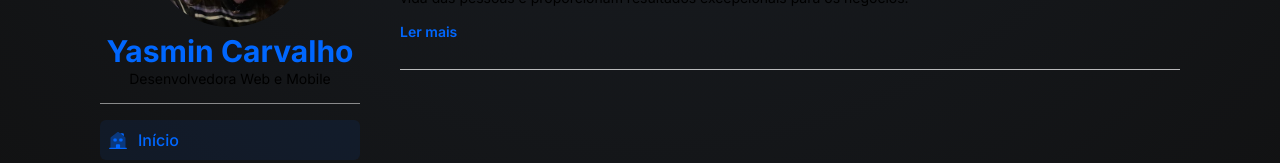
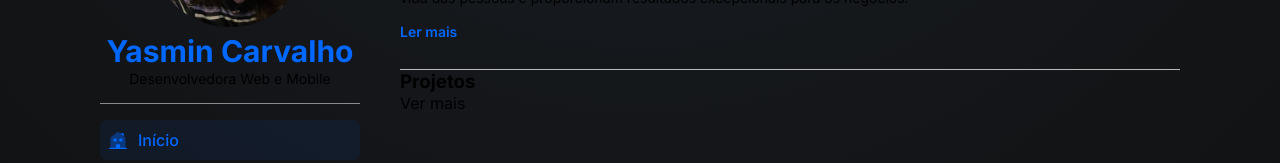
Before and after one commit to Yasnnie/portifolio-react, a Next.js app: page / in a window 1280 px wide. Shown: the part 221-384 px from the top of the page. Built offline with nearby package versions, Linux system fonts and the light colour scheme.

Commit message:
feat: start home projects

```diff
--- /dev/null
+++ b/src/components/HomeProjects/index.tsx
@@ -0,0 +1,14 @@
+import styled from "styled-components"
+
+export default function HomeProjects(){
+    return<Container>
+        <div>
+            <h3>Projetos</h3>
+
+            <a>Ver mais</a>
+        </div>
+    </Container>
+}
+
+
+const Container = styled.section``
--- a/src/pages/contato.tsx
+++ b/src/pages/contato.tsx
@@ -12,7 +12,7 @@ export default function Contato() {
         <link rel="icon" href="/favicon.ico" />
       </Head>
       <PageContainer>
-      Contato
+        Contato
       </PageContainer>
     </>
   )
--- a/src/pages/index.tsx
+++ b/src/pages/index.tsx
@@ -3,6 +3,7 @@ import Image from 'next/image'
 import PageContainer from '@/components/PageContainer'
 import HomeAbout from '@/components/HomeAbout'
 import Line from '@/components/Line'
+import HomeProjects from '@/components/HomeProjects'
 
 export default function Home() {
   return (
@@ -16,6 +17,7 @@ export default function Home() {
       <PageContainer>
         <HomeAbout />
         <Line/>
+        <HomeProjects/>
       </PageContainer>
     </>
   )
```
